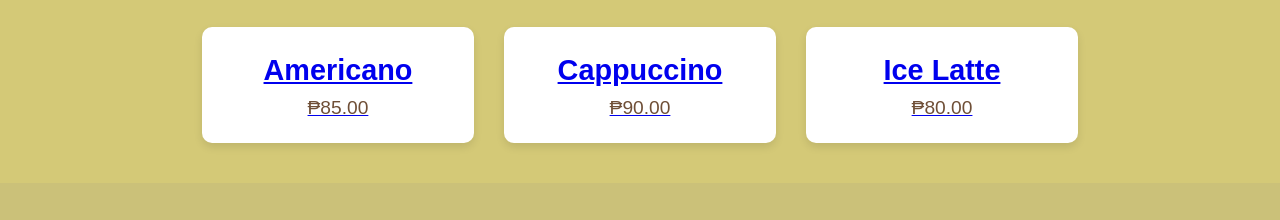
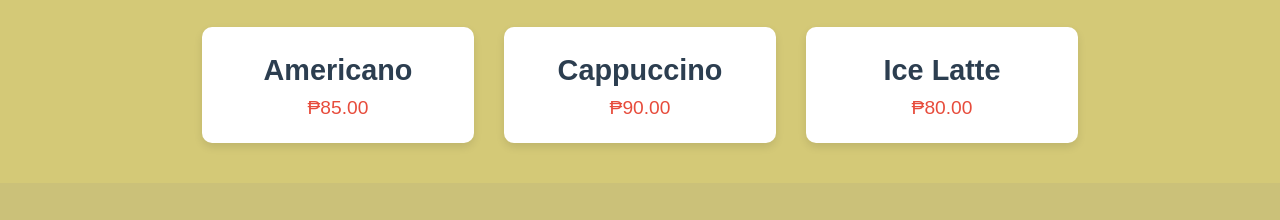
Before and after one commit to Alvin0611793/Alvin, a plain HTML site: page index.html in a window 1280 px wide. Shown: the part 568-788 px from the top of the page. Drawn offline with Linux system fonts and the light colour scheme.

Commit message:
Update style.css

```diff
--- a/style.css
+++ b/style.css
@@ -61,6 +61,29 @@ nav ul li a:hover {
     padding: 40px 20px;
     text-align: center;
     background-color: #d4c977;
+
+
+.menu-item a {
+    text-decoration: none;
+    color: #333;
+}
+
+
+.menu-item a h3 {
+    color: #2c3e50;
+}
+
+
+.menu-item a p {
+    color: #e74c3c;
+}
+
+
+.menu-item a:hover {
+    color: #f39c12;
+}
+
+
 }
 
 .menu h2 {
```
